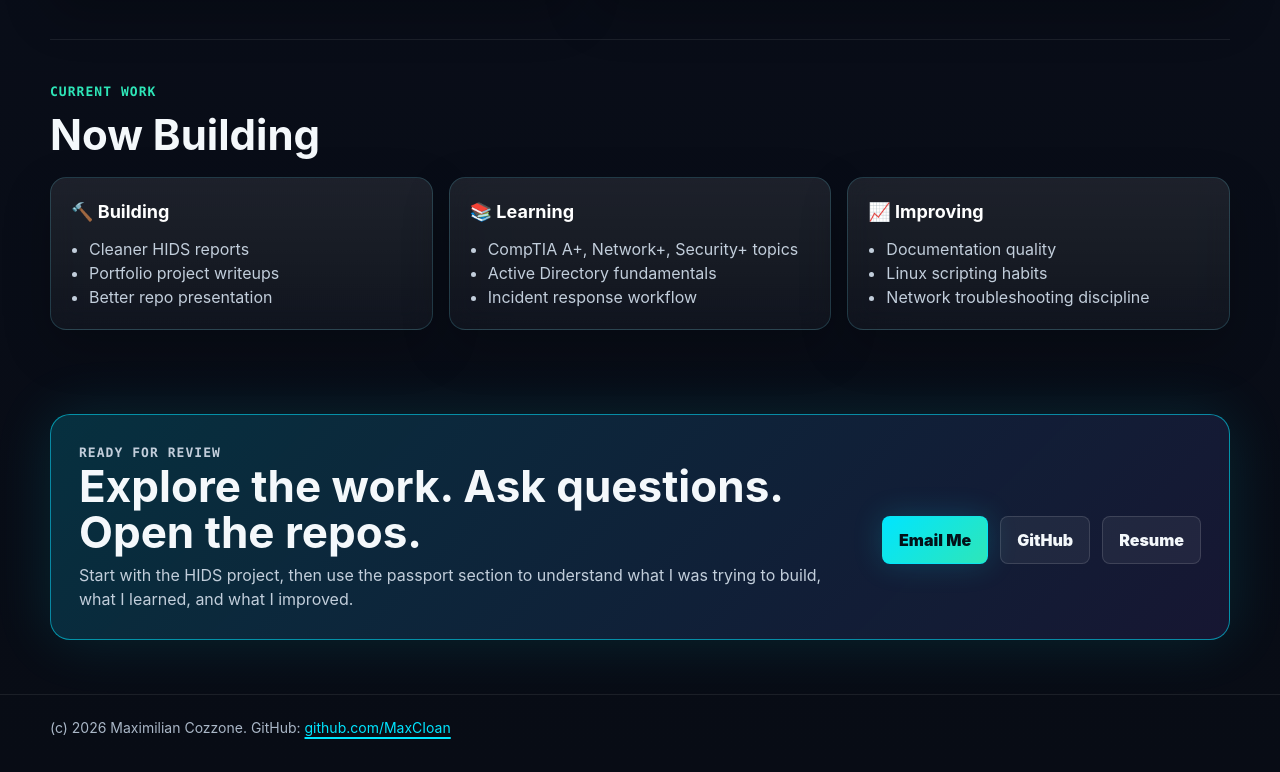
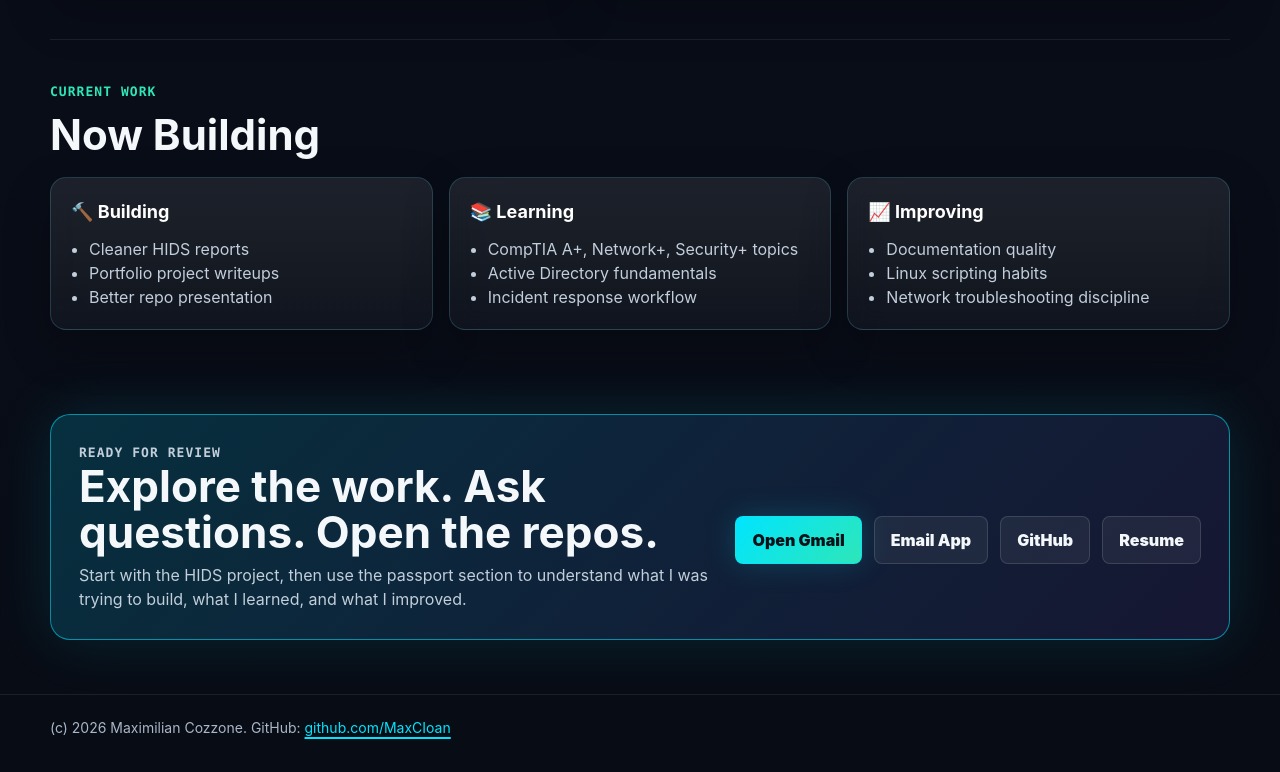
Before and after one commit to MaxCIoan/MaxCIoan.github.io, a plain HTML site: page index.html in a window 1280 px wide. Shown: the part 4285-5057 px from the top of the page. Drawn offline with Linux system fonts and the light colour scheme.

Commit message:
Fix contact email links

```diff
--- a/index.html
+++ b/index.html
@@ -726,7 +726,7 @@
           <a class="button" href="#projects">🚀 View Projects</a>
           <a class="button secondary" href="#passports">🧭 Project Passports</a>
           <a class="button secondary" href="https://github.com/MaxCIoan">GitHub</a>
-          <a class="button secondary" href="mailto:Max.cozzone1@gmail.com">Contact</a>
+          <a class="button secondary" href="https://mail.google.com/mail/?view=cm&fs=1&to=Max.cozzone1%40gmail.com&su=Portfolio%20Review">Contact</a>
         </div>
       </div>
 
@@ -941,7 +941,8 @@
         <p>Start with the HIDS project, then use the passport section to understand what I was trying to build, what I learned, and what I improved.</p>
       </div>
       <div class="button-row">
-        <a class="button" href="mailto:Max.cozzone1@gmail.com">Email Me</a>
+        <a class="button" href="https://mail.google.com/mail/?view=cm&fs=1&to=Max.cozzone1%40gmail.com&su=Portfolio%20Review">Open Gmail</a>
+        <a class="button secondary" href="mailto:Max.cozzone1@gmail.com?subject=Portfolio%20Review">Email App</a>
         <a class="button secondary" href="https://github.com/MaxCIoan">GitHub</a>
         <a class="button secondary" href="resume.html">Resume</a>
       </div>
```
